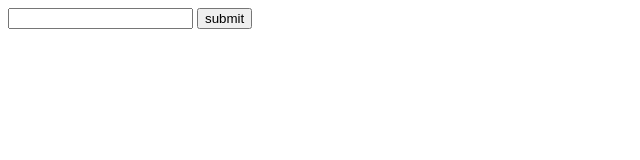
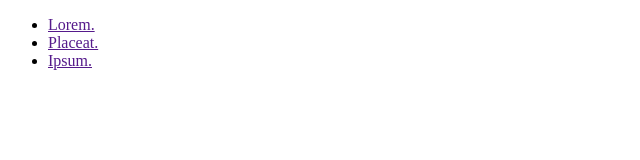
Before and after one commit to muhammedatay/index.html, a plain HTML site: page css/loginform.html in a window 1280 px wide. Shown: the whole page, without its empty margins (0-640 px from the left). Drawn offline with Linux system fonts and the light colour scheme.

Commit message:
link yapısı eklendi

```diff
--- a/css/loginform.html
+++ b/css/loginform.html
@@ -6,9 +6,10 @@
     <title>Document</title>
 </head>
 <body>
-    <form action="">
-        <input type="text">
-        <button>submit</button>
-    </form>
+<ul>
+    <li><a href="">Lorem.</a></li>
+    <li><a href="">Placeat.</a></li>
+    <li><a href="">Ipsum.</a></li>
+</ul>
 </body>
-</html>
+</html
```
